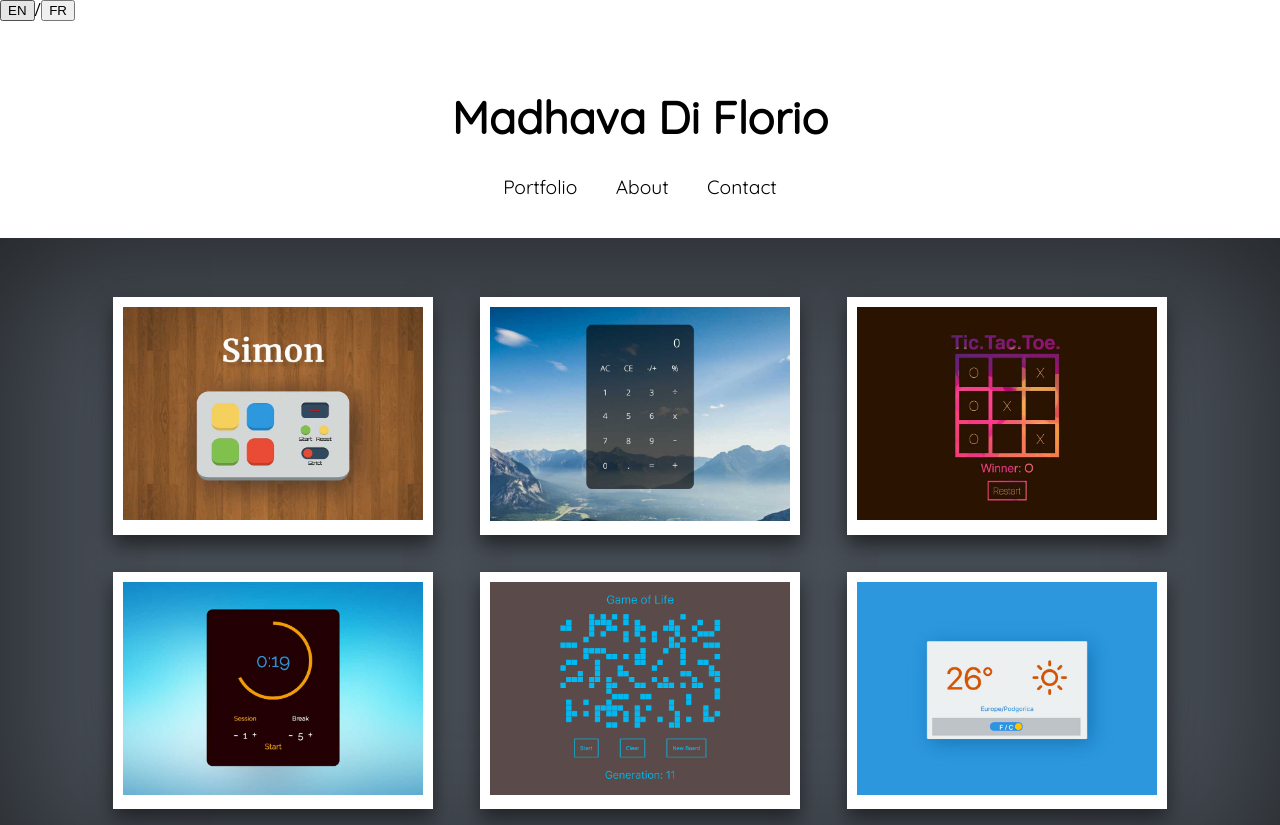
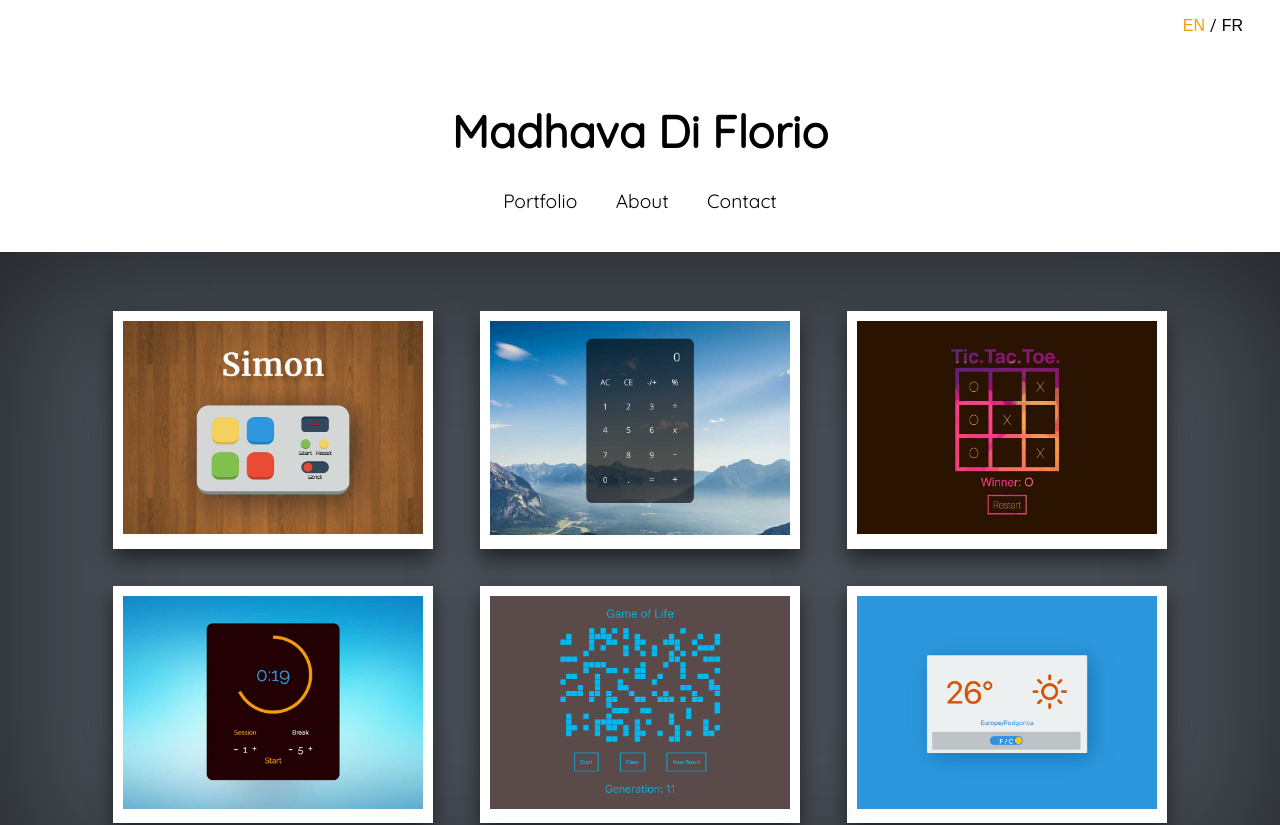
Before and after one commit to mdiflorio/portfolio, a React (Create React App) app: page / in a window 1280 px wide. Shown: the top 825 px of the page. Built offline with nearby package versions, Linux system fonts and the light colour scheme.

Commit message:
Added language button styles.

```diff
--- a/src/index.css
+++ b/src/index.css
@@ -21,9 +21,27 @@ body header a {
 body header a:hover {
   color: #f39c12;
 }
-body header .current {
+
+body .active {
   color: #f39c12;
 }
+
+body .language-btns-container {
+  display: flex;
+  margin: 1rem 2rem 0 0;
+  justify-content: flex-end;
+  font-size: 1em;
+}
+body .language-btns-container button {
+  font-size: 1em;
+  margin: 0 5px 0 5px;
+  outline: none;
+  padding: 0;
+  border: none;
+  background: none;
+  cursor: pointer;
+}
+
 body .portfolio {
   width: 100%;
   padding: 40px 0 40px 0;
```
